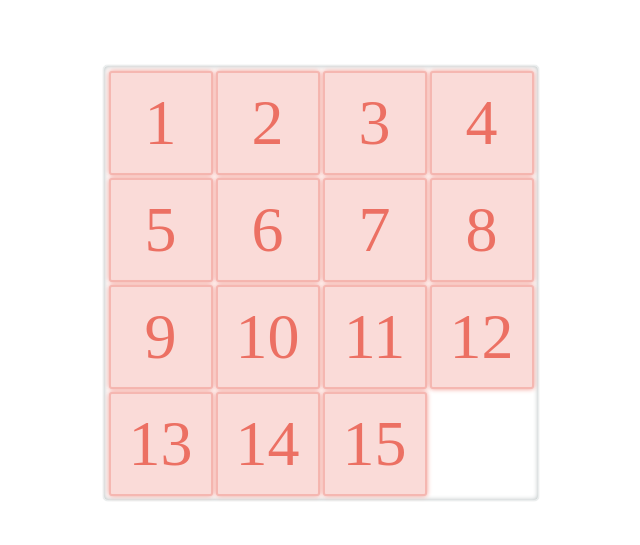
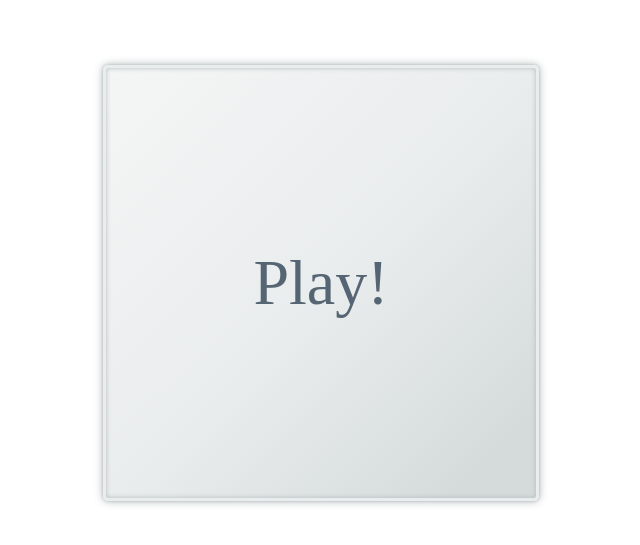
Before and after one commit to driven85/15-puzzle, a React app: page / in a window 1280 px wide. Shown: the part 117-662 px from the top of the page, without its empty margins (319-959 px from the left). Built offline with nearby package versions, Linux system fonts and the light colour scheme.

Commit message:
Box cover added

```diff
--- a/src/components/App/index.js
+++ b/src/components/App/index.js
@@ -3,11 +3,16 @@ import React from 'react'
 
 // Components
 import Box from 'components/Box'
+import Cover from 'components/Cover'
+
+// CSS
+import './styles.sass'
 
 
 const App = () => (
   <div className="app">
     <Box />
+    <Cover />
   </div>
 )
 
--- /dev/null
+++ b/src/components/App/styles.sass
@@ -0,0 +1,2 @@
+.app
+  position: relative
--- a/src/components/Box/styles.sass
+++ b/src/components/Box/styles.sass
@@ -3,7 +3,7 @@
   height: 428px
   border: 1px solid #EAEDED
   border-radius: 5px
-  box-shadow: inset 0 0 5px #B2BABB, 0 0 1px #B2BABB
+  box-shadow: inset 0 0 5px #B2BABB, 0 0 3px #B2BABB
   display: flex
   flex-wrap: wrap
   padding: 3px
--- /dev/null
+++ b/src/components/Cover/index.js
@@ -0,0 +1,14 @@
+// Libs
+import React from 'react'
+
+// CSS
+import './styles.sass'
+
+
+const Cover = () => (
+  <div className="cover">
+    <span className="play">Play!</span>
+  </div>
+)
+
+export default Cover
--- /dev/null
+++ b/src/components/Cover/styles.sass
@@ -0,0 +1,19 @@
+.cover
+  box-sizing: border-box
+  width: 436px
+  height: 436px
+  border: 3px solid #EAEDED
+  border-radius: 5px
+  box-shadow: inset 0 0 5px #B2BABB, 0 0 10px #B2BABB
+  background: linear-gradient(135deg, #F4F6F6, #EAEDED 50%, #D5DBDB 90%)
+  position: absolute
+  top: 0
+  left: 0
+  display: flex
+  align-items: center
+  justify-content: center
+
+  .play
+    cursor: pointer
+    color: #566573
+    font-size: 4rem
```
